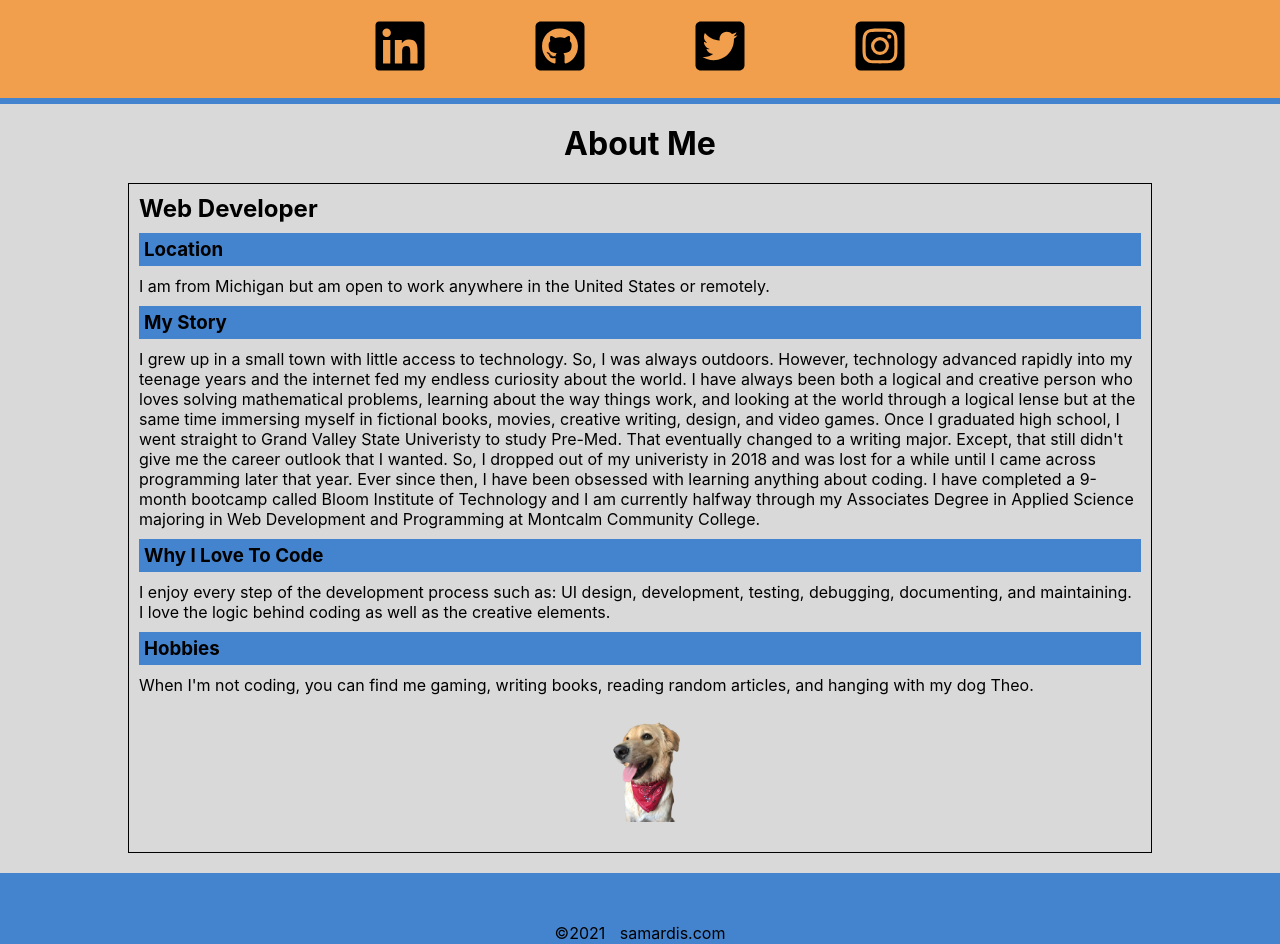
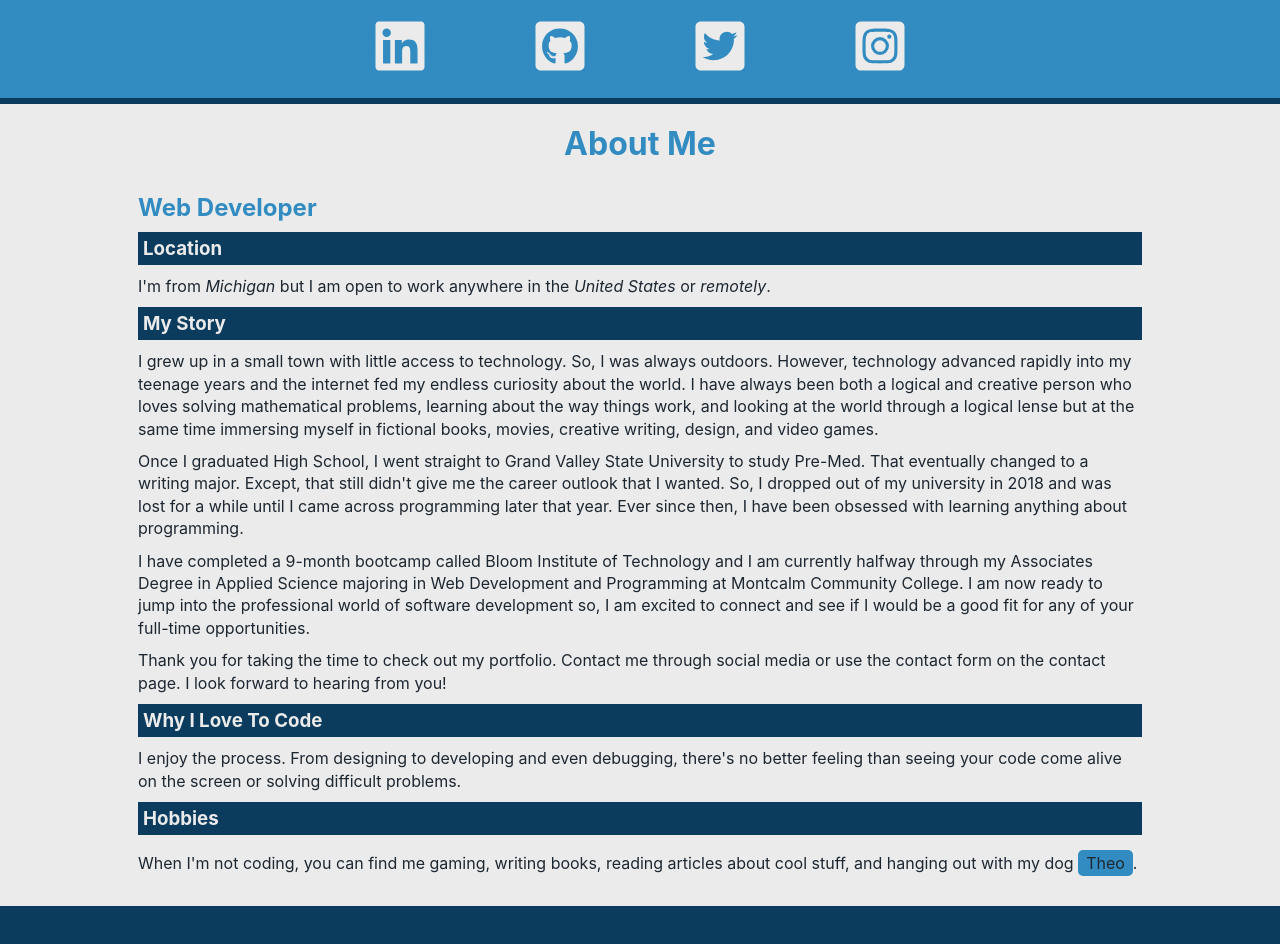
Before and after one commit to ardissam0/portfolio-2.0, a React (Create React App) app: page /About in a window 1280 px wide. Shown: the part 148-1092 px from the top of the page. Built offline with nearby package versions, Linux system fonts and the light colour scheme.

Commit message:
Added a modal for theos picture, changed color scheme, updated some styling, looking better.

```diff
--- /dev/null
+++ b/src/components/ModalTheo.js
@@ -0,0 +1,23 @@
+import React from 'react';
+import { CgCloseR } from "react-icons/cg";
+
+const Modal = ({ children, show, setShow }) => {
+  const content = show && (
+    <div className="overlay">
+      <div className="modal">
+        <button
+          className="modal-close"
+          type="button"
+          onClick={() => setShow(false)}
+        >
+          <CgCloseR/>
+        </button>
+        <div className="modal-body">{children}</div>
+      </div>
+    </div>
+  )
+
+  return content
+}
+
+export default Modal;
--- a/src/components/index.js
+++ b/src/components/index.js
@@ -1,2 +1,3 @@
 export {default as Navigation } from "./Navigation";
 export {default as ContactForm } from "./ContactForm";
+export {default as Modal } from "./ModalTheo";
--- a/src/pages/About.js
+++ b/src/pages/About.js
@@ -1,8 +1,9 @@
-import React from 'react';
-import DogImg from '../img/theo-img.png';
-
+import React, {useState} from "react";
+import DogImg from "../img/theo-img.png";
+import { Modal } from "../components/index";
 
 const About = props => {
+    const [show, setShow] = useState(false);
     return (
         <div className="content about-content">
             <div className="about-name">
@@ -14,24 +15,27 @@ const About = props => {
                 </div>
                 <div className="about-description">
                     <h3>Location</h3>
-                    <p>I am from <span>Michigan</span> but am open to work anywhere in the <span>United States</span> or <span>remotely</span>.</p>
+                    <p>I'm from <span>Michigan</span> but I am open to work anywhere in the <span>United States</span> or <span>remotely</span>.</p>
                     <h3>My Story</h3>
                     <p>I grew up in a small town with little access to technology. So, I was always outdoors. However, technology advanced rapidly into my teenage years and the internet fed my endless curiosity about the world.
-                        I have always been both a logical and creative person who loves solving mathematical problems, learning about the way things work, and looking at the world through a logical lense but at the same time immersing myself in fictional books, movies, creative writing, design, and video games.
-                        Once I graduated high school, I went straight to Grand Valley State Univeristy to study Pre-Med. That eventually changed to a writing major. Except, that still didn't give me the career outlook that I wanted.
-                        So, I dropped out of my univeristy in 2018 and was lost for a while until I came across programming later that year. Ever since then, I have been obsessed with learning anything about coding.
-                        I have completed a 9-month bootcamp called Bloom Institute of Technology and I am currently halfway through my Associates Degree in Applied Science majoring in Web Development and Programming at Montcalm Community College.</p>
+                        I have always been both a logical and creative person who loves solving mathematical problems, learning about the way things work, and looking at the world through a logical lense but at the same time immersing myself in fictional books, movies, creative writing, design, and video games.</p>
+                        <p>Once I graduated High School, I went straight to Grand Valley State University to study Pre-Med. That eventually changed to a writing major. Except, that still didn't give me the career outlook that I wanted.
+                        So, I dropped out of my university in 2018 and was lost for a while until I came across programming later that year. Ever since then, I have been obsessed with learning anything about programming.</p>
+                        <p>I have completed a 9-month bootcamp called Bloom Institute of Technology and I am currently halfway through my Associates Degree in Applied Science majoring in Web Development and Programming at Montcalm Community College.
+                            I am now ready to jump into the professional world of software development so, I am excited to connect and see if I would be a good fit for any of your full-time opportunities.</p>
+                            <p>Thank you for taking the time to check out my portfolio. Contact me through social media or use the contact form on the contact page. I look forward to hearing from you! </p>
                     <h3>Why I Love To Code</h3>
-                    <p>I enjoy every step of the development process such as: UI design, development, testing, debugging, documenting, and maintaining.</p>
-                    <p>I love the logic behind coding as well as the creative elements.</p>
+                    <p>I enjoy the process. From designing to developing and even debugging, there's no better feeling than seeing your code come alive on the screen or solving difficult problems.</p>
                     <h3>Hobbies</h3>
-                    <p>When I'm not coding, you can find me gaming, writing books, reading random articles, and hanging with my dog Theo.</p>
+                    <p>When I'm not coding, you can find me gaming, writing books, reading articles about cool stuff, and hanging out with my dog <button className="btn-modal" type="button" onClick={() => setShow(true)}>Theo</button>.</p>
                     <div>
-                <img
-                    width="80px"
-                    src={DogImg}
-                    alt="My dog"
-                    className="about-img-theo"/>
+                        <Modal show={show} setShow={setShow}>
+                        <img
+                        width="200px"
+                        src={DogImg}
+                        alt="My dog"
+                        className="about-img-theo"/>
+                        </Modal>
                 </div>
                 </div>
             </div>
--- a/src/styles/App.css
+++ b/src/styles/App.css
@@ -80,11 +80,11 @@ a {
 
 /* variable styles*/
 :root {
-  --clr-background: #d9d9d9;
-  --clr-font: #000000;
-  --clr-primary: #4484ce;
-  --clr-secondary: #f19f4d;
-  --clr-pop: #FBCE00;
+  --clr-background: #EBEBEB;
+  --clr-font: #1d2731;
+  --clr-primary: #0B3C5D;
+  --clr-secondary: #328cc1;
+  --clr-pop: #d9b310;
   /* sizing */
   --font-main: 1.2em;
   --font-large: 1.5em;
@@ -95,8 +95,8 @@ a {
 
 /* dark mode styles */
 .dark-mode {
-  --clr-background: #000000;
-  --clr-font: #d9d9d9;
+  --clr-background: #1d2731;
+  --clr-font: #EBEBEB;
 }
 .dark-mode__container {
   position: absolute;
@@ -117,13 +117,13 @@ a {
   margin: 2px;
   background: transparent;
   border-radius: 50px;
-  border: 3px solid var(--clr-font);
+  border: 3px solid #EBEBEB;
   height: 27px;
   position: relative;
   width: 50px;
 }
 .toggle {
-  background: var(--clr-font);
+  background: #EBEBEB;
   border-radius: 100px;
   height: 17.5px;
   width: 22px;
@@ -162,7 +162,7 @@ img {
   margin: 20px auto;
 }
 h1, h2 {
-  color: var(--clr-font);
+  color: var(--clr-secondary);
 }
 
 /* navigation */
@@ -183,7 +183,7 @@ h1, h2 {
 }
 .nav h3 {
   position: absolute;
-  color: var(--clr-font);
+  color: #EBEBEB;
   line-height: 30px;
   padding: 5px;
   font-size: var(--font-large);
@@ -209,7 +209,7 @@ h1, h2 {
   border-bottom: 5px solid var(--clr-pop);
 }
 .nav ul li a {
-  color: var(--clr-font);
+  color: #EBEBEB;
 }
 
 /* navigation responsive styles */
@@ -260,7 +260,7 @@ h1, h2 {
   justify-content: space-evenly;
 }
 .social-links a {
-  color: var(--clr-font);
+  color: #EBEBEB;
   margin: 20px auto 10px auto;
   font-size: var(--font-icon);
 }
@@ -312,7 +312,7 @@ hr {
   width: 100%;
 }
 .project-name {
-  color: var(--clr-font);
+  color: #EBEBEB;
   position: absolute;
   background-color: var(--clr-secondary);
   left: 0;
@@ -324,7 +324,7 @@ hr {
   margin-top: 8px;
 }
 .project-description {
-  color: var(--clr-font);
+  color: #EBEBEB;
   overflow-y: scroll;
   position: absolute;
   text-align: left;
@@ -348,8 +348,8 @@ hr {
   bottom: 25px;
 }
 .project-links a {
-  background-color: var(--clr-background);
-  color: var(--clr-font);
+  background-color: var(--clr-secondary);
+  color: #EBEBEB;
   font-weight: bold;
   width: 90%;
   margin: -10px 10px;
@@ -358,8 +358,8 @@ hr {
 }
 .project-links a:hover {
   transition: var(--transition);
-  background-color: var(--clr-font);
-  color: var(--clr-background);
+  background-color: var(--clr-pop);
+  color: var(--clr-secondary);
 }
 
 /* about page styles */
@@ -367,7 +367,7 @@ hr {
   align-items: center;
 }
 .about-content h3 {
-  color: var(--clr-font);
+  color: #EBEBEB;
   margin: 10px auto;
 }
 .about-name {
@@ -379,7 +379,13 @@ hr {
   width: 80%;
   margin: 0 auto;
   padding: 10px;
-  border: 1px solid var(--clr-font);
+}
+.about-box p span {
+  font-style: italic;
+}
+.about-box p {
+  line-height: 1.4em;
+  margin-top: 10px;
 }
 .about-box h3 {
   background-color: var(--clr-primary);
@@ -387,6 +393,68 @@ hr {
 }
 .about-title h2 {
   margin-bottom: 10px;
+}
+.about-img-theo {
+  position: absolute;
+  bottom: 2px;
+  right: 25px;
+  margin: 0;
+}
+.btn-modal {
+  background-color: var(--clr-secondary);
+  border: none;
+  margin-top: 5px;
+  border-radius: 5px;
+  padding: 2px 8px;
+  cursor: pointer;
+}
+.btn-modal:hover {
+  background-color: var(--clr-pop);
+  color: var(--clr-primary);
+  transition: var(--transition);
+}
+
+/* Modal */
+.overlay {
+  position: fixed;
+  top: 0;
+  right: 0;
+  bottom: 0;
+  left: 0;
+  display: flex;
+  align-items: center;
+  justify-content: center;
+  z-index: 98;
+  height: 100%;
+  width: 100%;
+  background-color: rgba(0, 0, 0, 0.5);
+}
+.modal {
+  position: relative;
+  z-index: 99;
+  width: 100%;
+  max-width: 12rem;
+  max-height: 100%;
+  margin: 0 auto;
+}
+.modal-close {
+  position: absolute;
+  font-size: 2.25rem;
+  top: -250px;
+  right: -40px;
+  border: 0;
+  -webkit-appearance: none;
+  background: none;
+  color: var(--clr-pop);
+  cursor: pointer;
+}
+.modal-close:hover {
+  color: #C92C4B;
+}
+.modal-body {
+  padding: 1.25rem 1.5rem;
+  border-radius: 4px;
+  background-color: transparent;
 }
 
 /* contact page */
@@ -401,7 +469,7 @@ form {
   text-align: left;
   font-weight: bold;
   color: var(--clr-font);
-  background-color: var(--clr-primary);
+  background-color: var(--clr-secondary);
   border-radius: 10px;
   padding: 20px 10px;
 }
@@ -421,15 +489,15 @@ form textarea {
 form input[type=submit] {
   padding: 10px;
   font-weight: bold;
-  color: var(--clr-font);
+  color: var(--clr-secondary);
   background-color: var(--clr-background);
   cursor: pointer;
   transition: var(--transition);
   border-radius: 10px;
 }
 form input[type=submit]:hover {
-  color: var(--clr-background);
-  background-color: var(--clr-font);
+  color: var(--clr-font);
+  background-color: var(--clr-pop);
 }
 
 /* contact page responsive styles */
@@ -453,5 +521,6 @@ footer div {
   margin: 0 auto;
 }
 footer a {
+  color: var(--clr-font);
   margin-left: 10px;
 }
```
